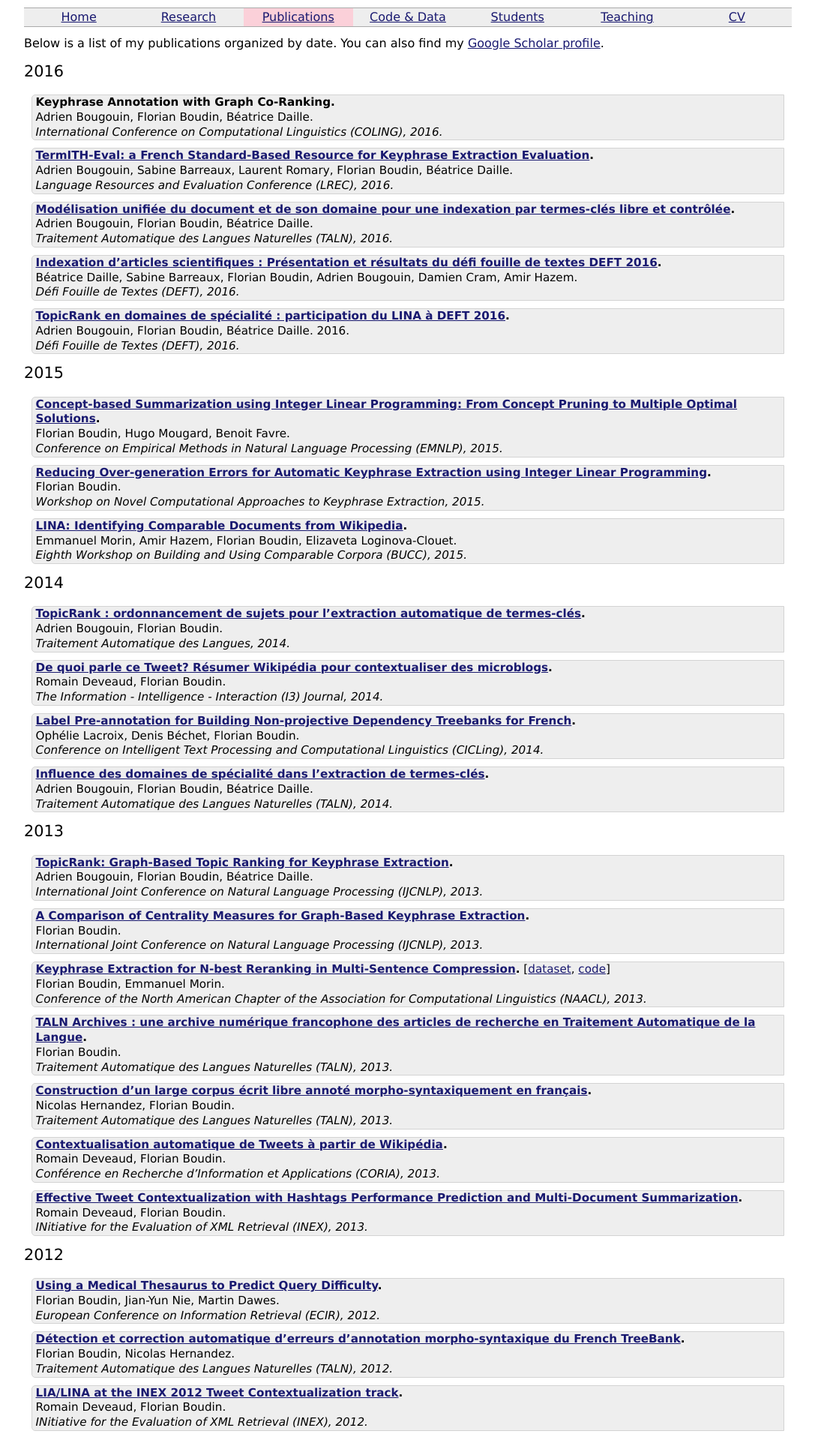
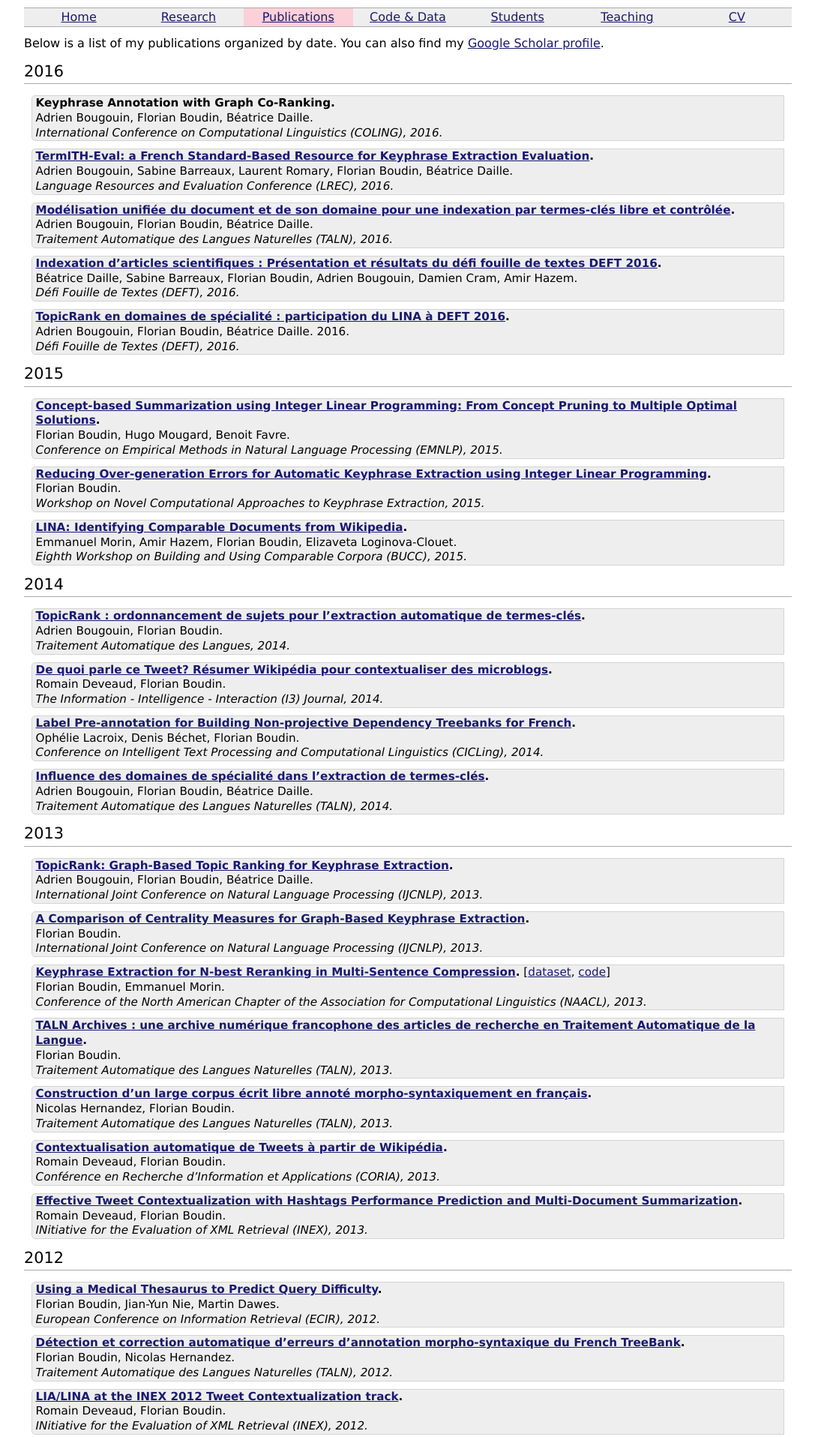
Before and after one commit to boudinfl/boudinfl.github.io, a Jekyll site: the page built from _pages/02_publications.md, in a window 1280 px wide. Shown: the top 1916 px of the page at 75% size, without its empty margins (96-1183 px from the left). Built offline with Jekyll 4.4.1, drawn with Linux system fonts in a browser that asks for light colours.

Commit message:
update underlines

```diff
--- a/_pages/02_publications.md
+++ b/_pages/02_publications.md
@@ -8,6 +8,7 @@ Below is a list of my publications organized by date.
 You can also find my [Google Scholar profile](http://scholar.google.com/citations?user=Vk68rbkAAAAJ&hl=en).
 
 # 2016
+{: .underline}
 
    {: .bibliography}
 
@@ -32,6 +33,7 @@ You can also find my [Google Scholar profile](http://scholar.google.com/citation
    *Défi Fouille de Textes (DEFT), 2016.*
 
 # 2015
+{: .underline}
 
    {: .bibliography}
 
@@ -48,6 +50,7 @@ You can also find my [Google Scholar profile](http://scholar.google.com/citation
    *Eighth Workshop on Building and Using Comparable Corpora (BUCC), 2015.*
 
 # 2014
+{: .underline}
 
    {: .bibliography}
 
@@ -68,6 +71,7 @@ You can also find my [Google Scholar profile](http://scholar.google.com/citation
    *Traitement Automatique des Langues Naturelles (TALN), 2014.*
 
 # 2013
+{: .underline}
 
    {: .bibliography}
 
@@ -101,6 +105,7 @@ You can also find my [Google Scholar profile](http://scholar.google.com/citation
    *INitiative for the Evaluation of XML Retrieval (INEX), 2013.*
 
 # 2012
+{: .underline}
 
    {: .bibliography}
 
@@ -121,6 +126,7 @@ You can also find my [Google Scholar profile](http://scholar.google.com/citation
    *Défi Fouille de Textes (DEFT), 2012.*
 
 # 2011
+{: .underline}
 
    {: .bibliography}
 
@@ -141,6 +147,7 @@ You can also find my [Google Scholar profile](http://scholar.google.com/citation
    *INitiative for the Evaluation of XML Retrieval (INEX), 2011.*
 
 # 2010
+{: .underline}
 
    {: .bibliography}
 
@@ -168,6 +175,7 @@ You can also find my [Google Scholar profile](http://scholar.google.com/citation
    *Data and Text Mining in Biomedical Informatics (DTMBIO), 2010.*
 
 # 2009
+{: .underline}
 
    {: .bibliography}
 
@@ -180,6 +188,7 @@ You can also find my [Google Scholar profile](http://scholar.google.com/citation
    *Current Issues in Linguistic Theory: Recent Advances in Natural Language Processing, 2009.*
 
 # 2008
+{: .underline}
 
    {: .bibliography}
 
@@ -204,6 +213,7 @@ You can also find my [Google Scholar profile](http://scholar.google.com/citation
    *Laboratoire Informatique d’Avignon – Université d’Avignon, 2008.*
 
 # 2007
+{: .underline}
 
    {: .bibliography}
 
@@ -220,6 +230,7 @@ You can also find my [Google Scholar profile](http://scholar.google.com/citation
    *Document Understanding Conference (DUC), 2007.*
 
 # 2006
+{: .underline}
 
    {: .bibliography}
 
--- a/css/main.scss
+++ b/css/main.scss
@@ -22,6 +22,15 @@ h1, h2, h3, h4 {
 h1 {
 	font-size: 130%;
 	margin-bottom: 15px;
+}
+
+#name {
+	font-weight: bold;
+	font-size: 150%;
+}
+
+.underline {
+	border-bottom: 1px solid #AAA;
 }
 
 h2 {
@@ -50,6 +59,7 @@ ul li {
 footer {
 	font-style:italic;
 	font-size: 80%;
+	margin-top: 20px;
 }
 
 .content {
@@ -60,7 +70,7 @@ footer {
 
 #courriel {
 	font-family: monospace;
-	font-size: 120%;
+	font-size: 110%;
 }
 
 #wrapper {
```
Also changed, not shown: _pages/01_research.md (+3 -0 lines), index.html (+4 -4 lines).
